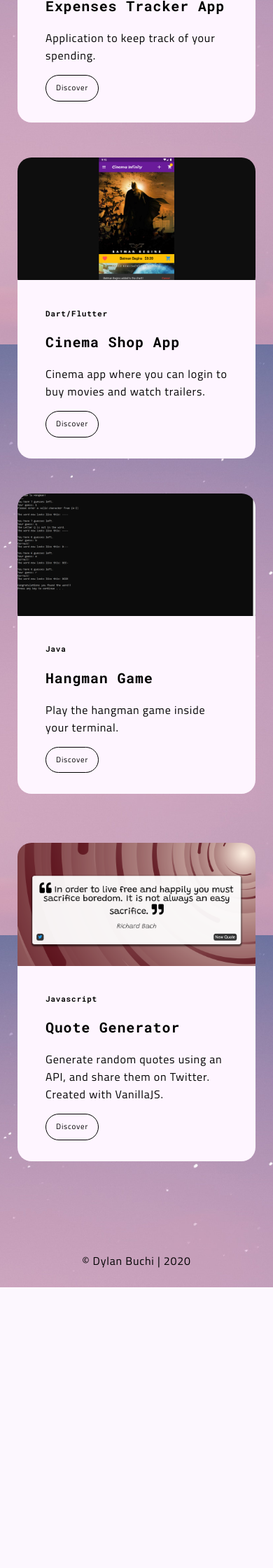
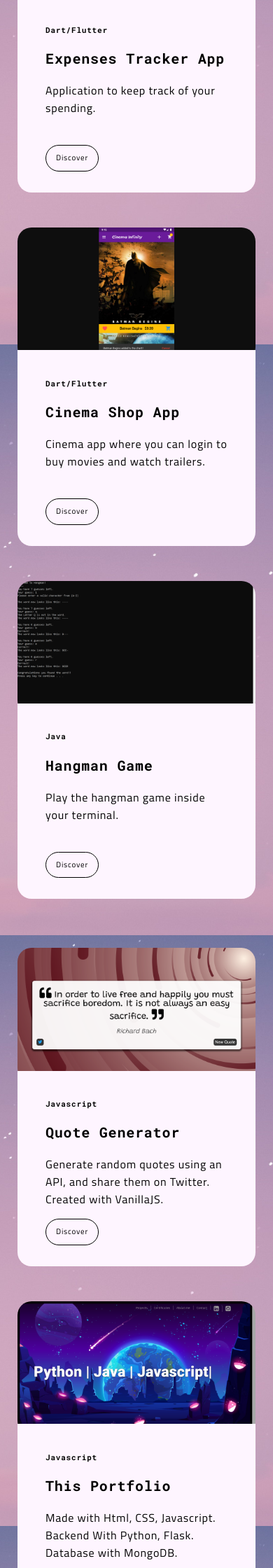
Before and after one commit to dylanbuchi/portfolio, a Flask app: page /works.html in a window 390 px wide. Shown: the part 2040-4280 px from the top of the page at 70% size. Before the commit the page ends 3879 px from the top, so only its background shows below. Run offline with Flask 2, Linux system fonts and the light colour scheme.

Commit message:
add my portfolio and francis portofolio in projects

```diff
--- a/templates/works.html
+++ b/templates/works.html
@@ -126,7 +126,7 @@
                                                 class="black-image-project-hover"
                                             >
                                                 <img
-                                                    src="/static/assets/images/work01-hover.jpg"
+                                                    src="/static/assets/images/cm.jpg"
                                                     alt=""
                                                     class="img-responsive-p"
                                                 />
@@ -140,6 +140,8 @@
                                                 <p>
                                                     A program that simulates a
                                                     coffee machine.
+                                                    <br />
+                                                    <br />
                                                 </p>
 
                                                 <a
@@ -187,6 +189,8 @@
                                                 <p>
                                                     I Created a bot for the
                                                     SwissBorg Discord Server.
+                                                    <br />
+                                                    <br />
                                                 </p>
 
                                                 <a
@@ -217,6 +221,8 @@
                                                 <p>
                                                     Program that checks if a
                                                     password has been leaked.
+                                                    <br />
+                                                    <br />
                                                 </p>
 
                                                 <a
@@ -255,6 +261,8 @@
                                                 <p>
                                                     Application to keep track of
                                                     your spending.
+                                                    <br />
+                                                    <br />
                                                 </p>
 
                                                 <a
@@ -289,6 +297,8 @@
                                                     Cinema app where you can
                                                     login to buy movies and
                                                     watch trailers.
+                                                    <br />
+                                                    <br />
                                                 </p>
                                                 <a
                                                     href="https://github.com/dylanbuchi/Movies#movies"
@@ -318,6 +328,8 @@
                                                 <p>
                                                     Play the hangman game inside
                                                     your terminal.
+                                                    <br />
+                                                    <br />
                                                 </p>
                                                 <a
                                                     href="https://github.com/dylanbuchi/Hangman"
@@ -360,6 +372,70 @@
 
                                                 <a
                                                     href="https://dylanbuchi.github.io/quote-generator/"
+                                                    target=" _blank"
+                                                    class="btn btn-default"
+                                                    >Discover</a
+                                                >
+                                            </div>
+                                        </div>
+                                        <div class="col-sm-4">
+                                            <a
+                                                href="https://github.com/dylanbuchi/portfolio"
+                                                target="_blank"
+                                                class="black-image-project-hover"
+                                            >
+                                                <img
+                                                    src="/static/assets/images/portfolio.jpg"
+                                                    alt="Image"
+                                                    class="img-responsive-p"
+                                                />
+                                            </a>
+                                            <div class="card-container_a">
+                                                <h4 class="hjs">Javascript</h4>
+                                                <h3 class="hjs">
+                                                    This Portfolio
+                                                </h3>
+                                                <p>
+                                                    Made with Html, CSS,
+                                                    Javascript. Backend With
+                                                    Python, Flask. Database with
+                                                    MongoDB.
+                                                </p>
+
+                                                <a
+                                                    href="https://github.com/dylanbuchi/portfolio"
+                                                    target=" _blank"
+                                                    class="btn btn-default"
+                                                    >Discover</a
+                                                >
+                                            </div>
+                                        </div>
+                                        <div class="col-sm-4">
+                                            <a
+                                                href="https://github.com/dylanbuchi/francis-portfolio"
+                                                target="_blank"
+                                                class="black-image-project-hover"
+                                            >
+                                                <img
+                                                    src="/static/assets/images/francis.jpg"
+                                                    alt="Image"
+                                                    class="img-responsive-p"
+                                                />
+                                            </a>
+                                            <div class="card-container_a">
+                                                <h4 class="hjs">Javascript</h4>
+                                                <h3 class="hjs">
+                                                    Francis Portfolio
+                                                </h3>
+                                                <p>
+                                                    I built a portfolio for my
+                                                    client with Html, CSS,
+                                                    Javascript. Backend with
+                                                    Python and Flask.
+                                                </p>
+
+                                                <a
+                                                    href="https://github.com/dylanbuchi/francis-portfolio"
                                                     target=" _blank"
                                                     class="btn btn-default"
                                                     >Discover</a
```
Also changed, not shown: static/assets/images/cm.jpg (added), static/assets/images/francis.jpg (added), static/assets/images/portfolio.jpg (added), static/assets/images/work01-hover.jpg (deleted).
